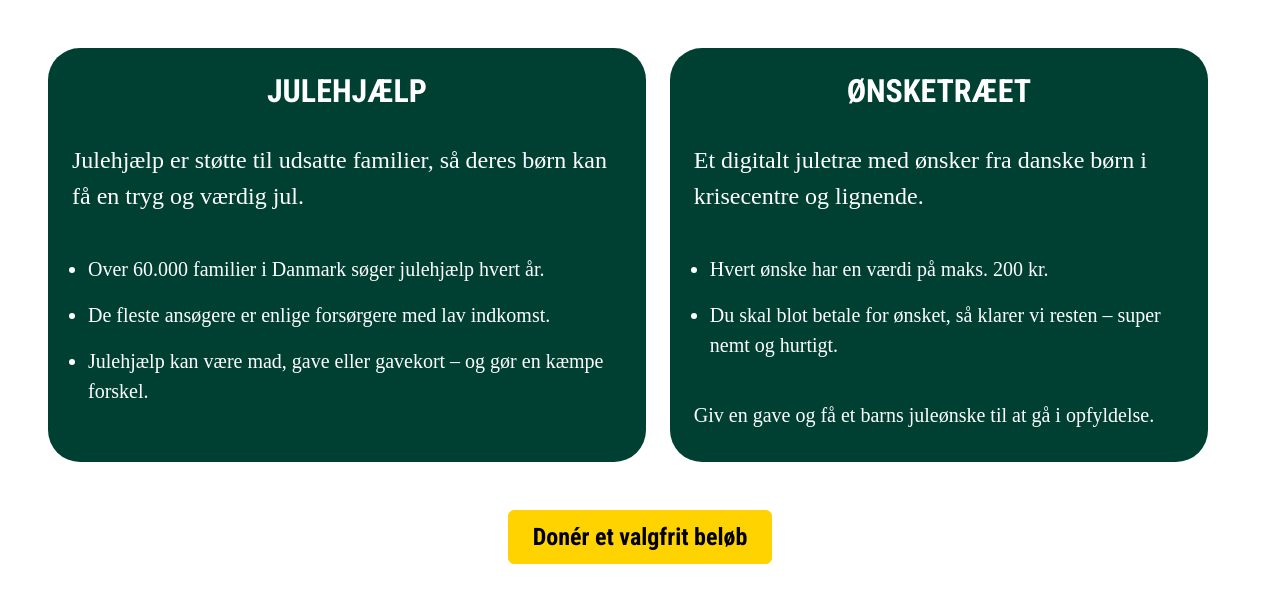
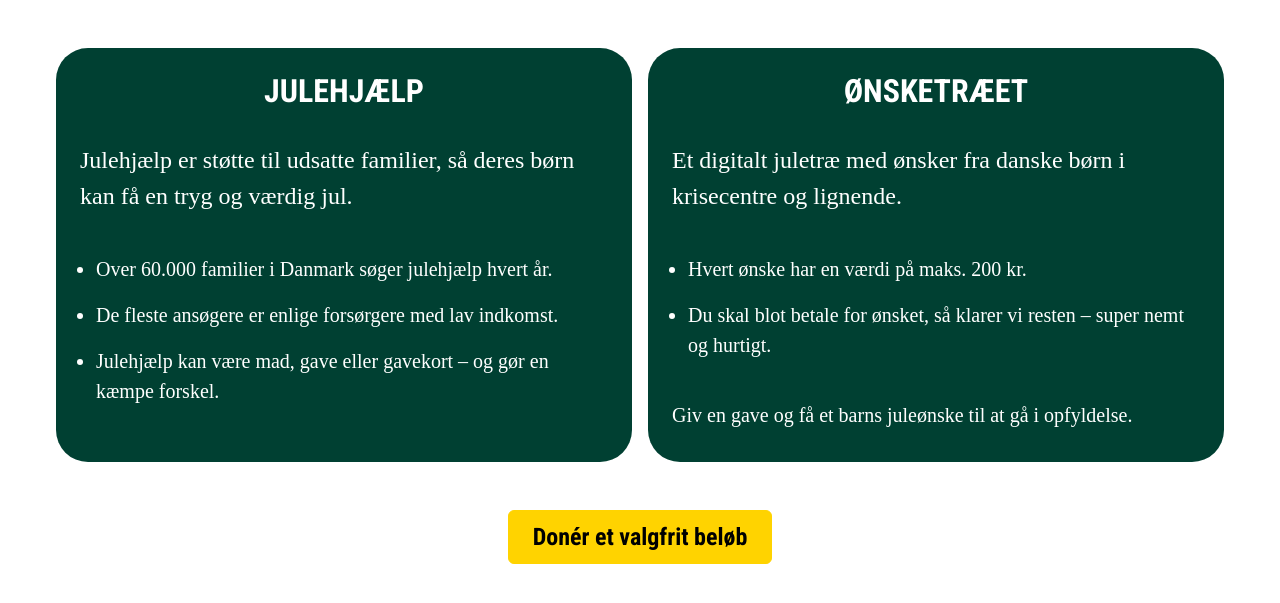
Before and after one commit to learasmussen/Julehjaelp, a PHP site: page /info.php in a window 1280 px wide. Shown: the part 90-693 px from the top of the page. Run offline with PHP 8.4, Linux system fonts and the light colour scheme; style sheets or scripts are compiled from the project's sources; some libraries are stand-ins or nearby versions; some web fonts are replaced.

Commit message:
rettet fejl

```diff
--- a/info.php
+++ b/info.php
@@ -28,9 +28,9 @@ require "settings/init.php";
 
 <div class="container-fluid px-3 px-md-0 mx-md-0 mb-5 pb-5 mt-3 mt-lg-5">
     <!-- Wrapper til de tre bokse -->
-    <div class="d-flex flex-column flex-md-row justify-content-between mb-4 px-md-3 px-lg-5">
+    <div class="d-flex flex-column flex-md-row mb-4 px-md-3 px-lg-5">
         <!-- Første grønne boks -->
-        <div class="bg-darkgreen text-white p-4 rounded-5 flex-fill me-md-3 me-lg-4">
+        <div class="col-md-6 bg-darkgreen text-white p-4 rounded-5 flex-fill mb-3 mb-md-0 mx-md-2">
             <h5 class="fw-bold info-header-text text-center pb-3 mb-0 roboto">JULEHJÆLP</h5>
             <p class="mb-0 info-middle-text py-3 instrument">Julehjælp er støtte til udsatte familier, så deres børn kan få en tryg og værdig jul.</p>
             <ul class="mb-0 info-list-items pb-3 pt-4 px-3 instrument">
@@ -46,7 +46,7 @@ require "settings/init.php";
         </div>
 
         <!-- Anden grønne boks -->
-        <div class="bg-darkgreen text-white p-4 rounded-5 flex-fill me-md-3 me-lg-4">
+        <div class="col-md-6 bg-darkgreen text-white p-4 rounded-5 flex-fill mx-md-2">
             <h5 class="fw-bold info-header-text text-center pb-3 mb-0 roboto">ØNSKETRÆET</h5>
             <p class="mb-0 info-middle-text py-3 instrument">Et digitalt juletræ med ønsker fra danske børn i krisecentre og lignende.</p>
             <ul class="mb-0 info-list-items pb-3 pt-4 instrument px-3">
@@ -54,14 +54,12 @@ require "settings/init.php";
                 <li class="pb-3">Du skal blot betale for ønsket, så klarer vi resten – super nemt og hurtigt.</li>
             </ul>
             <p class="mb-0 info-list-items py-md-2 instrument">Giv en gave og få et barns juleønske til at gå i opfyldelse.</p>
-
         </div>
+    </div>
 
 
-    </div>
-
     <!-- Gul knap: Desktop -->
-    <div class="text-center d-none d-md-block mt-lg-5">
+    <div class="text-center d-none d-md-flex justify-content-center mt-lg-5">
         <a href="payment.php" class="btn btn-yellow fw-bold px-4 py-2 doner-et-beløb-knap roboto">Donér et valgfrit beløb</a>
     </div>
 </div>
```
